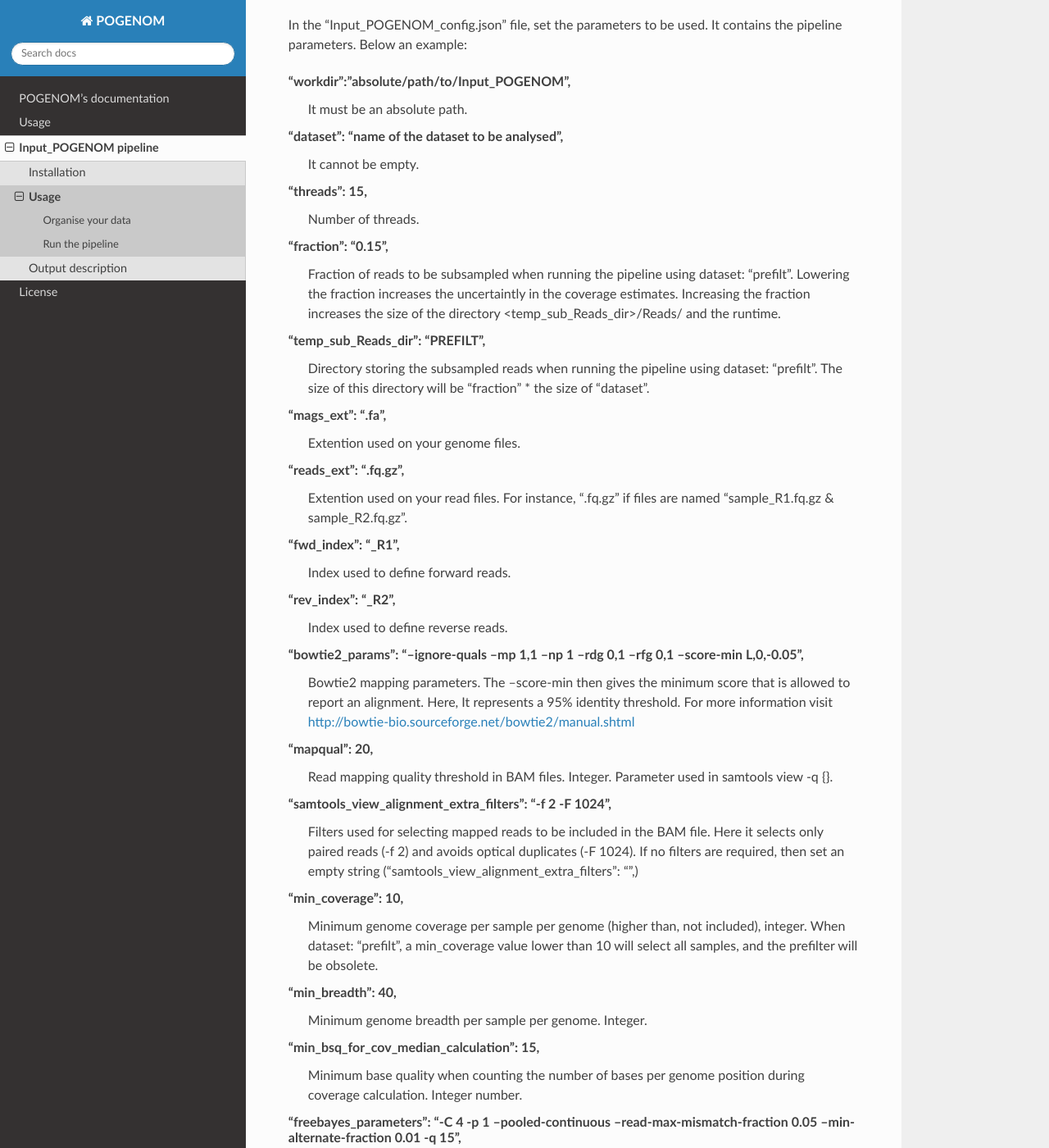
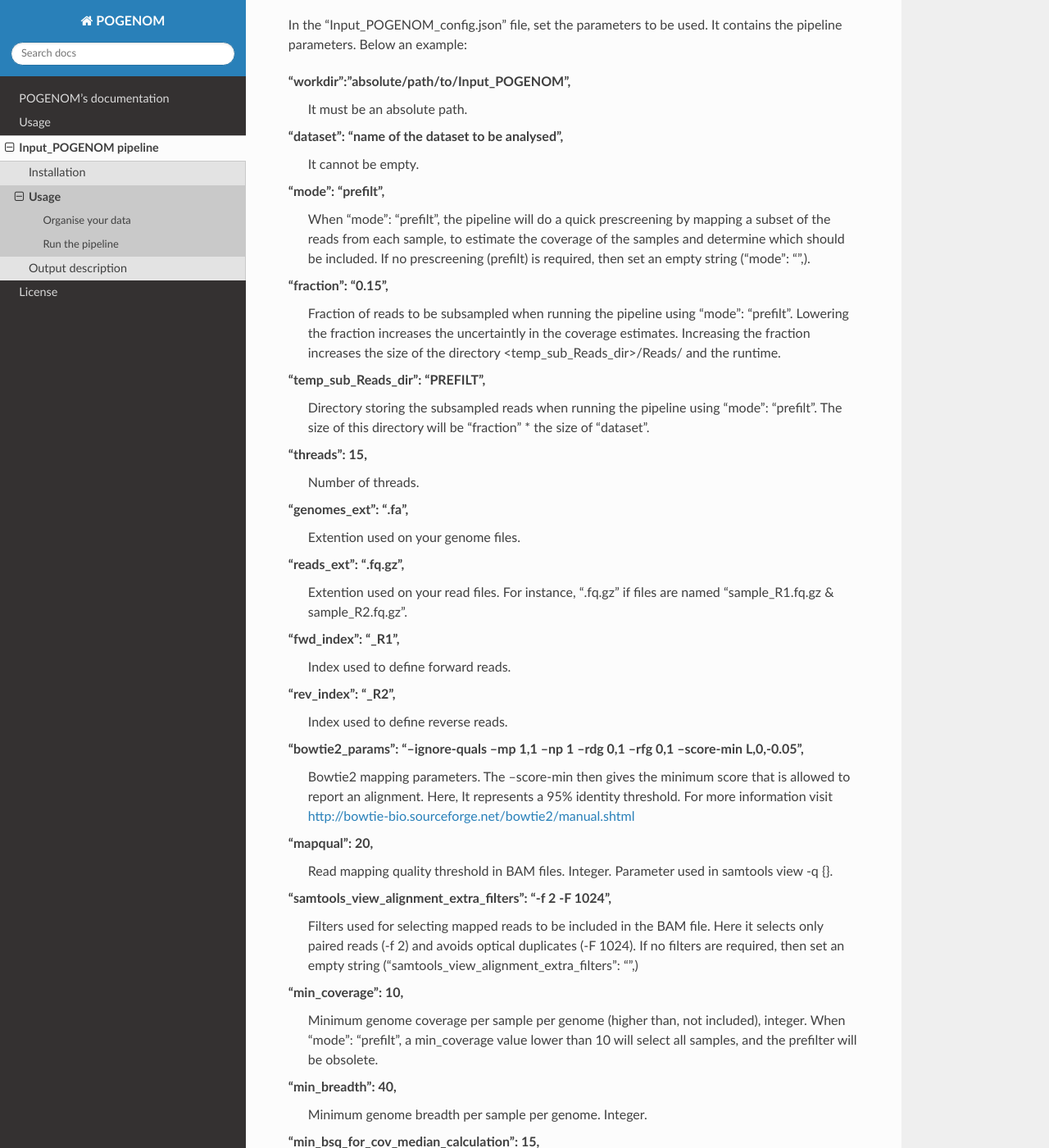
Before and after one commit to EnvGen/POGENOM, a Sphinx documentation site: the page built from docs/source/Usage.rst, in a window 1280 px wide and 1400 px high, scrolled down 1948 px. Shown: the whole window at 82% size. Built offline with Sphinx 7.4.7 and the Read the Docs theme 2.0.0, drawn with Linux system fonts in a browser that asks for light colours; some of the changed text lies outside the part shown.

Commit message:
Update Usage.rst

```diff
--- a/docs/source/Usage.rst
+++ b/docs/source/Usage.rst
@@ -36,9 +36,9 @@
 
 2. GENOMES
 
-Go to the directory cd Input_POGENOM/RAW_DATA/MAGs/::
+Go to the directory cd Input_POGENOM/RAW_DATA/Genomes/::
 
-    cd Input_POGENOM/RAW_DATA/MAGs/
+    cd Input_POGENOM/RAW_DATA/Genomes/
 
 Create a directory for each dataset::
 
@@ -48,7 +48,7 @@
 
 Copy or link (recommended) genomes in FASTA format to this file::
 
-    cp path/to/MAGs/* <dataset_name>/. or ln -s path/to/MAGs/* <dataset_name>/.
+    cp path/to/Genomes/* <dataset_name>/. or ln -s path/to/Genomes/* <dataset_name>/.
 
 Make sure that genome names follow the syntax::
 
@@ -75,18 +75,22 @@
 "dataset": "name of the dataset to be analysed",
   It cannot be empty.
 
-"threads": 15,
-  Number of threads.
+"mode": "prefilt",
+  When "mode": "prefilt", the pipeline will do a quick prescreening by mapping a subset of the reads from each sample, to estimate the     coverage of the samples and determine which should be included.
+  If no prescreening (prefilt) is required, then set an empty string ("mode": "",).
 
 "fraction": "0.15",
-  Fraction of reads to be subsampled when running the pipeline using dataset: "prefilt".
+  Fraction of reads to be subsampled when running the pipeline using "mode": "prefilt".
   Lowering the fraction increases the uncertaintly in the coverage estimates.
   Increasing the fraction increases the size of the directory <temp_sub_Reads_dir>/Reads/ and the runtime.
 
 "temp_sub_Reads_dir": "PREFILT",
-  Directory storing the subsampled reads when running the pipeline using dataset: "prefilt". The size of this directory will be "fraction" * the size of "dataset".
+  Directory storing the subsampled reads when running the pipeline using "mode": "prefilt". The size of this directory will be    "fraction" * the size of "dataset".
 
-"mags_ext": ".fa",
+"threads": 15,
+  Number of threads.
+
+"genomes_ext": ".fa",
   Extention used on your genome files.
 
 "reads_ext": ".fq.gz",
@@ -113,7 +117,7 @@
 
 "min_coverage": 10,
   Minimum genome coverage per sample per genome (higher than, not included), integer.
-  When dataset: "prefilt", a min_coverage value lower than 10 will select all samples, and the prefilter will be obsolete.
+  When "mode": "prefilt", a min_coverage value lower than 10 will select all samples, and the prefilter will be obsolete.
 
 "min_breadth": 40,
   Minimum genome breadth per sample per genome. Integer.
@@ -146,18 +150,6 @@
 
 If you need to set a different path to the config file ( flag -d=<absolute path to configFile> ), please do not use relative paths (~/ nor ./)
 
-2.1) A dataset
-
-If you want to run the pipeline on one dataset, please set the corresponding name in the config_file, "dataset": <dataset_name>
-
-2.2) Several datasets
-
-2.2.1) "prefilt"
-
-If you want to run the pipeline on the entire sampling dataset, and only on those genomes and their corresponding samples with median coverage higher than a certain threshold (i.e., min_coverage), please set "prefilt" in the config_file, "dataset": "prefilt" and "fraction": "<your float value, default=0.15>."
-
-When running the pipeline with dataset "prefilt", the created RAW_DATA/Reads/prefilt and RAW_DATA/Mags/prefilt folders contains symbolic links files.
-
 If you are using conda, before exiting the workflow, the environment needs to be deactivated using the following command::
 
     conda deactivate
```
